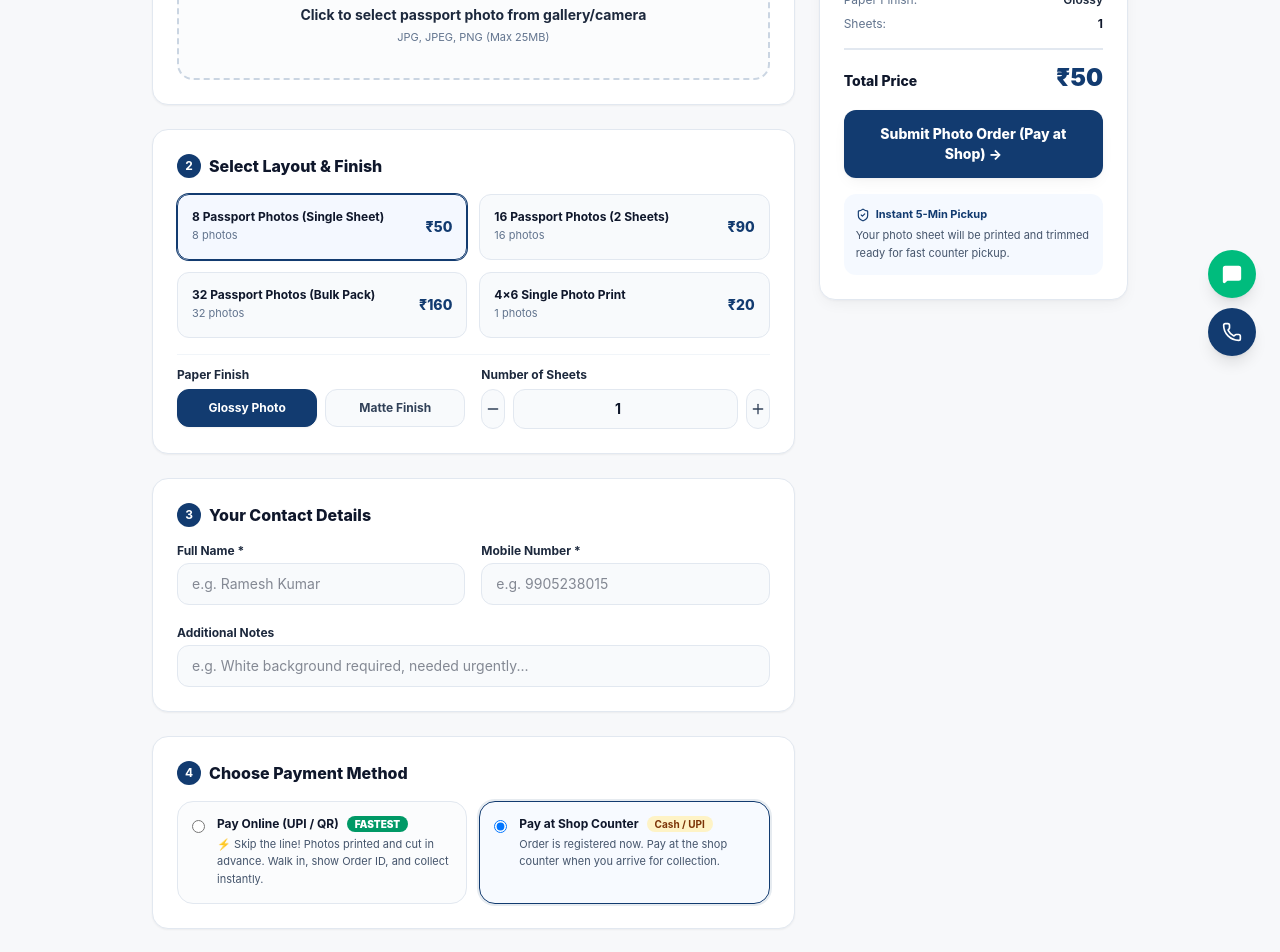
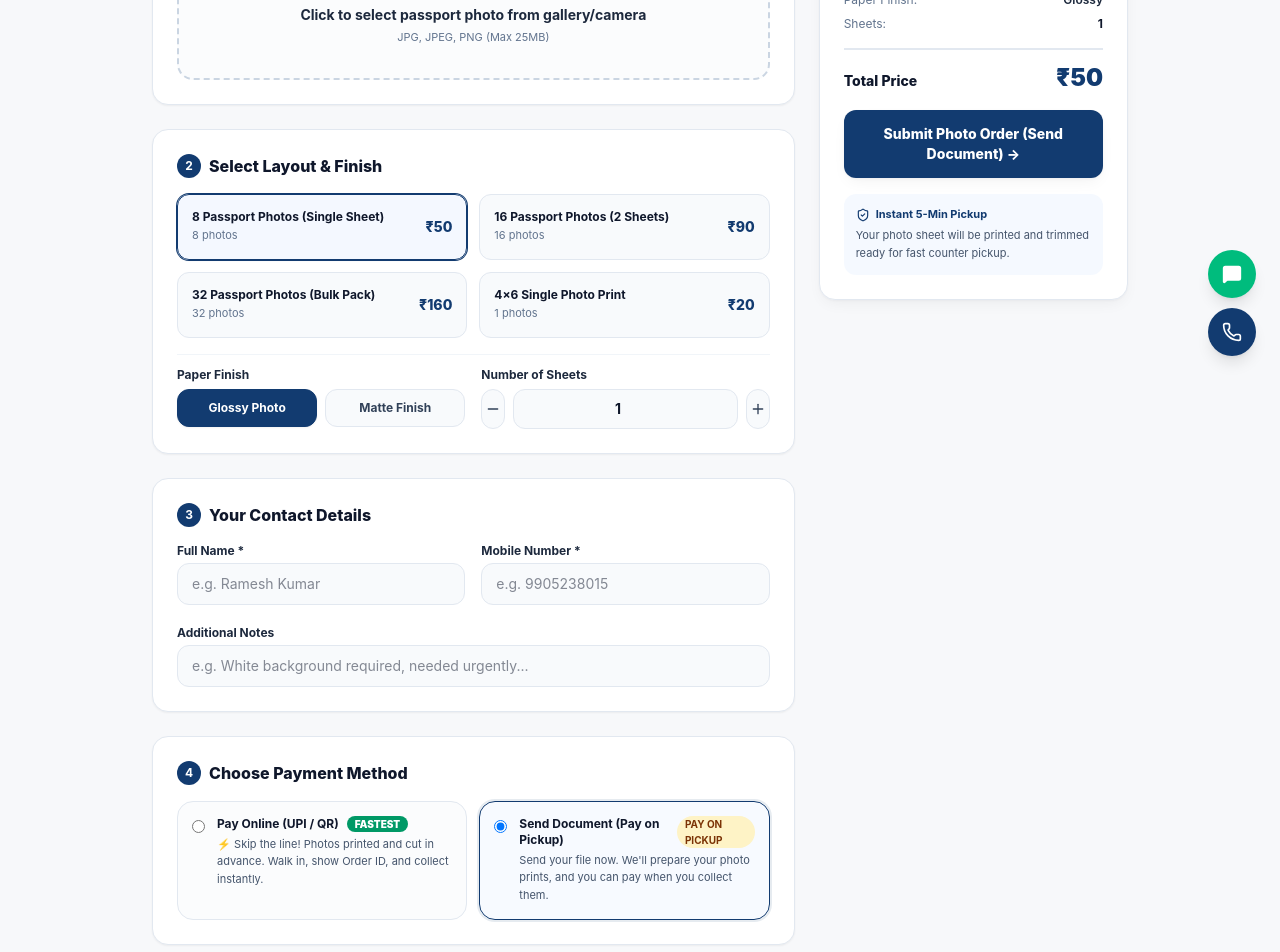
Before and after one commit to academysparknest-ux/Palak-Enterprises, a React (Vite) app: page /online-services/passport-photo in a window 1280 px wide. Shown: the part 420-1372 px from the top of the page. Built offline with nearby package versions, Linux system fonts and the light colour scheme; no server answers; the database is empty.

Commit message:
feat(i18n): update pay-on-pickup labels and payment cancel notices across online service pages

```diff
--- a/src/pages/online-services/IdCardsPage.tsx
+++ b/src/pages/online-services/IdCardsPage.tsx
@@ -226,7 +226,12 @@ export const IdCardsPage: React.FC = () => {
             setSubmitting(false);
           },
           onError: (err) => {
-            setSubmitError(err?.description || "Online payment was cancelled. You can retry or choose 'Pay at Shop Counter'.");
+            setSubmitError(
+              err?.description ||
+                (currentLang === "hi"
+                  ? "ऑनलाइन भुगतान रद्द हुआ। आप पुनः प्रयास कर सकते हैं या 'दस्तावेज भेजें (दुकान पर भुगतान)' चुन सकते हैं।"
+                  : "Online payment was cancelled. You can retry or choose 'Send Document (Pay on Pickup)'.")
+            );
             setSubmitting(false);
           },
         });
@@ -654,16 +659,16 @@ export const IdCardsPage: React.FC = () => {
                   <div>
                     <div className="flex items-center gap-2">
                       <span className="text-xs font-bold text-slate-900">
-                        {currentLang === "hi" ? "दुकान पर भुगतान (Pay at Shop)" : "Pay at Shop Counter"}
+                        {currentLang === "hi" ? "दस्तावेज भेजें (दुकान पर भुगतान)" : "Send Document (Pay on Pickup)"}
                       </span>
                       <span className="rounded-full bg-amber-100 text-amber-900 text-[10px] font-bold px-2 py-0.2">
-                        Cash / UPI
+                        PAY ON PICKUP
                       </span>
                     </div>
                     <p className="text-[11px] text-slate-600 mt-1 leading-relaxed">
                       {currentLang === "hi"
-                        ? "ऑर्डर अभी दर्ज करें। दुकान (ब्लॉक गेट, चकिया) पहुँचकर काउंटर पर भुगतान कर कार्ड प्राप्त करें।"
-                        : "Order is registered now. Pay at the shop counter when you arrive for collection."}
+                        ? "दस्तावेज अभी भेजें। हम कार्ड तैयार रखेंगे और आप दुकान पर लेने के समय भुगतान करें।"
+                        : "Send your file now. We'll prepare your cards, and you can pay when you collect them."}
                     </p>
                   </div>
                 </label>
@@ -722,8 +727,8 @@ export const IdCardsPage: React.FC = () => {
                 ) : (
                   <span>
                     {currentLang === "hi"
-                      ? `ऑर्डर सबमिट करें (${paymentMethod === "pay_online" ? "Pay Online" : "Pay at Shop"}) →`
-                      : `Submit ID Card Order (${paymentMethod === "pay_online" ? "Pay Online" : "Pay at Shop"}) →`}
+                      ? `ऑर्डर सबमिट करें (${paymentMethod === "pay_online" ? "Pay Online" : "Send Document"}) →`
+                      : `Submit ID Card Order (${paymentMethod === "pay_online" ? "Pay Online" : "Send Document"}) →`}
                   </span>
                 )}
               </button>
--- a/src/pages/online-services/PassportPhotoPage.tsx
+++ b/src/pages/online-services/PassportPhotoPage.tsx
@@ -237,7 +237,12 @@ export const PassportPhotoPage: React.FC = () => {
             setSubmitting(false);
           },
           onError: (err) => {
-            setSubmitError(err?.description || "Online payment was cancelled. You can retry or choose 'Pay at Shop Counter'.");
+            setSubmitError(
+              err?.description ||
+                (currentLang === "hi"
+                  ? "ऑनलाइन भुगतान रद्द हुआ। आप पुनः प्रयास कर सकते हैं या 'दस्तावेज भेजें (दुकान पर भुगतान)' चुन सकते हैं।"
+                  : "Online payment was cancelled. You can retry or choose 'Send Document (Pay on Pickup)'.")
+            );
             setSubmitting(false);
           },
         });
@@ -612,16 +617,16 @@ export const PassportPhotoPage: React.FC = () => {
                   <div>
                     <div className="flex items-center gap-2">
                       <span className="text-xs font-bold text-slate-900">
-                        {currentLang === "hi" ? "दुकान पर भुगतान (Pay at Shop)" : "Pay at Shop Counter"}
+                        {currentLang === "hi" ? "दस्तावेज भेजें (दुकान पर भुगतान)" : "Send Document (Pay on Pickup)"}
                       </span>
                       <span className="rounded-full bg-amber-100 text-amber-900 text-[10px] font-bold px-2 py-0.2">
-                        Cash / UPI
+                        PAY ON PICKUP
                       </span>
                     </div>
                     <p className="text-[11px] text-slate-600 mt-1 leading-relaxed">
                       {currentLang === "hi"
-                        ? "ऑर्डर अभी दर्ज करें। दुकान (ब्लॉक गेट, चकिया) पहुँचकर काउंटर पर भुगतान कर फोटो प्राप्त करें।"
-                        : "Order is registered now. Pay at the shop counter when you arrive for collection."}
+                        ? "फोटो अभी भेजें। हम प्रिंट व कटिंग तैयार रखेंगे और आप दुकान पर लेने के समय भुगतान करें।"
+                        : "Send your file now. We'll prepare your photo prints, and you can pay when you collect them."}
                     </p>
                   </div>
                 </label>
@@ -697,8 +702,8 @@ export const PassportPhotoPage: React.FC = () => {
                   <>
                     <span>
                       {currentLang === "hi"
-                        ? `ऑर्डर सबमिट करें (${paymentMethod === "pay_online" ? "Pay Online" : "Pay at Shop"}) →`
-                        : `Submit Photo Order (${paymentMethod === "pay_online" ? "Pay Online" : "Pay at Shop"}) →`}
+                        ? `ऑर्डर सबमिट करें (${paymentMethod === "pay_online" ? "Pay Online" : "Send Document"}) →`
+                        : `Submit Photo Order (${paymentMethod === "pay_online" ? "Pay Online" : "Send Document"}) →`}
                     </span>
                   </>
                 )}
--- a/src/pages/online-services/PosterBannerPage.tsx
+++ b/src/pages/online-services/PosterBannerPage.tsx
@@ -238,7 +238,12 @@ export const PosterBannerPage: React.FC = () => {
             setSubmitting(false);
           },
           onError: (err) => {
-            setSubmitError(err?.description || "Online payment was cancelled. You can retry or choose 'Pay at Shop Counter'.");
+            setSubmitError(
+              err?.description ||
+                (currentLang === "hi"
+                  ? "ऑनलाइन भुगतान रद्द हुआ। आप पुनः प्रयास कर सकते हैं या 'दस्तावेज भेजें (दुकान पर भुगतान)' चुन सकते हैं।"
+                  : "Online payment was cancelled. You can retry or choose 'Send Document (Pay on Pickup)'.")
+            );
             setSubmitting(false);
           },
         });
@@ -564,16 +569,16 @@ export const PosterBannerPage: React.FC = () => {
                   <div>
                     <div className="flex items-center gap-2">
                       <span className="text-xs font-bold text-slate-900">
-                        {currentLang === "hi" ? "दुकान पर भुगतान (Pay at Shop)" : "Pay at Shop Counter"}
+                        {currentLang === "hi" ? "दस्तावेज भेजें (दुकान पर भुगतान)" : "Send Document (Pay on Pickup)"}
                       </span>
                       <span className="rounded-full bg-amber-100 text-amber-900 text-[10px] font-bold px-2 py-0.2">
-                        Cash / UPI
+                        PAY ON PICKUP
                       </span>
                     </div>
                     <p className="text-[11px] text-slate-600 mt-1 leading-relaxed">
                       {currentLang === "hi"
-                        ? "ऑर्डर अभी दर्ज करें। दुकान (ब्लॉक गेट, चकिया) पहुँचकर काउंटर पर भुगतान कर प्रिंट प्राप्त करें।"
-                        : "Order is registered now. Pay at the shop counter when you arrive for collection."}
+                        ? "डिजाइन अभी भेजें। हम प्रिंट तैयार रखेंगे और आप दुकान पर लेने के समय भुगतान करें।"
+                        : "Send your file now. We'll prepare your print in advance, and you can pay when you collect it."}
                     </p>
                   </div>
                 </label>
@@ -637,8 +642,8 @@ export const PosterBannerPage: React.FC = () => {
                   <span>
                     {isStandardPricing
                       ? currentLang === "hi"
-                        ? `ऑर्डर सबमिट करें (${paymentMethod === "pay_online" ? "Pay Online" : "Pay at Shop"}) →`
-                        : `Submit Print Order (${paymentMethod === "pay_online" ? "Pay Online" : "Pay at Shop"}) →`
+                        ? `ऑर्डर सबमिट करें (${paymentMethod === "pay_online" ? "Pay Online" : "Send Document"}) →`
+                        : `Submit Print Order (${paymentMethod === "pay_online" ? "Pay Online" : "Send Document"}) →`
                       : "Request Custom Quote →"}
                   </span>
                 )}
--- a/src/pages/online-services/VisitingCardsPage.tsx
+++ b/src/pages/online-services/VisitingCardsPage.tsx
@@ -266,7 +266,12 @@ export const VisitingCardsPage: React.FC = () => {
             setSubmitting(false);
           },
           onError: (err) => {
-            setSubmitError(err?.description || "Online payment was cancelled. You can retry or choose 'Pay at Shop Counter'.");
+            setSubmitError(
+              err?.description ||
+                (currentLang === "hi"
+                  ? "ऑनलाइन भुगतान रद्द हुआ। आप पुनः प्रयास कर सकते हैं या 'दस्तावेज भेजें (दुकान पर भुगतान)' चुन सकते हैं।"
+                  : "Online payment was cancelled. You can retry or choose 'Send Document (Pay on Pickup)'.")
+            );
             setSubmitting(false);
           },
         });
@@ -792,16 +797,16 @@ export const VisitingCardsPage: React.FC = () => {
                   <div>
                     <div className="flex items-center gap-2">
                       <span className="text-xs font-bold text-slate-900">
-                        {currentLang === "hi" ? "दुकान पर भुगतान (Pay at Shop)" : "Pay at Shop Counter"}
+                        {currentLang === "hi" ? "दस्तावेज भेजें (दुकान पर भुगतान)" : "Send Document (Pay on Pickup)"}
                       </span>
                       <span className="rounded-full bg-amber-100 text-amber-900 text-[10px] font-bold px-2 py-0.2">
-                        Cash / UPI
+                        PAY ON PICKUP
                       </span>
                     </div>
                     <p className="text-[11px] text-slate-600 mt-1 leading-relaxed">
                       {currentLang === "hi"
-                        ? "ऑर्डर अभी दर्ज करें। दुकान (ब्लॉक गेट, चकिया) पहुँचकर काउंटर पर भुगतान कर कार्ड प्राप्त करें।"
-                        : "Order is registered now. Pay at the shop counter when you arrive for collection."}
+                        ? "डिजाइन अभी भेजें। हम कार्ड तैयार रखेंगे और आप दुकान पर लेने के समय भुगतान करें।"
+                        : "Send your file now. We'll prepare your cards in advance, and you can pay when you collect them."}
                     </p>
                   </div>
                 </label>
@@ -864,8 +869,8 @@ export const VisitingCardsPage: React.FC = () => {
                   <>
                     <span>
                       {currentLang === "hi"
-                        ? `ऑर्डर सबमिट करें (${paymentMethod === "pay_online" ? "Pay Online" : "Pay at Shop"}) →`
-                        : `Submit Card Order (${paymentMethod === "pay_online" ? "Pay Online" : "Pay at Shop"}) →`}
+                        ? `ऑर्डर सबमिट करें (${paymentMethod === "pay_online" ? "Pay Online" : "Send Document"}) →`
+                        : `Submit Card Order (${paymentMethod === "pay_online" ? "Pay Online" : "Send Document"}) →`}
                     </span>
                   </>
                 )}
```
